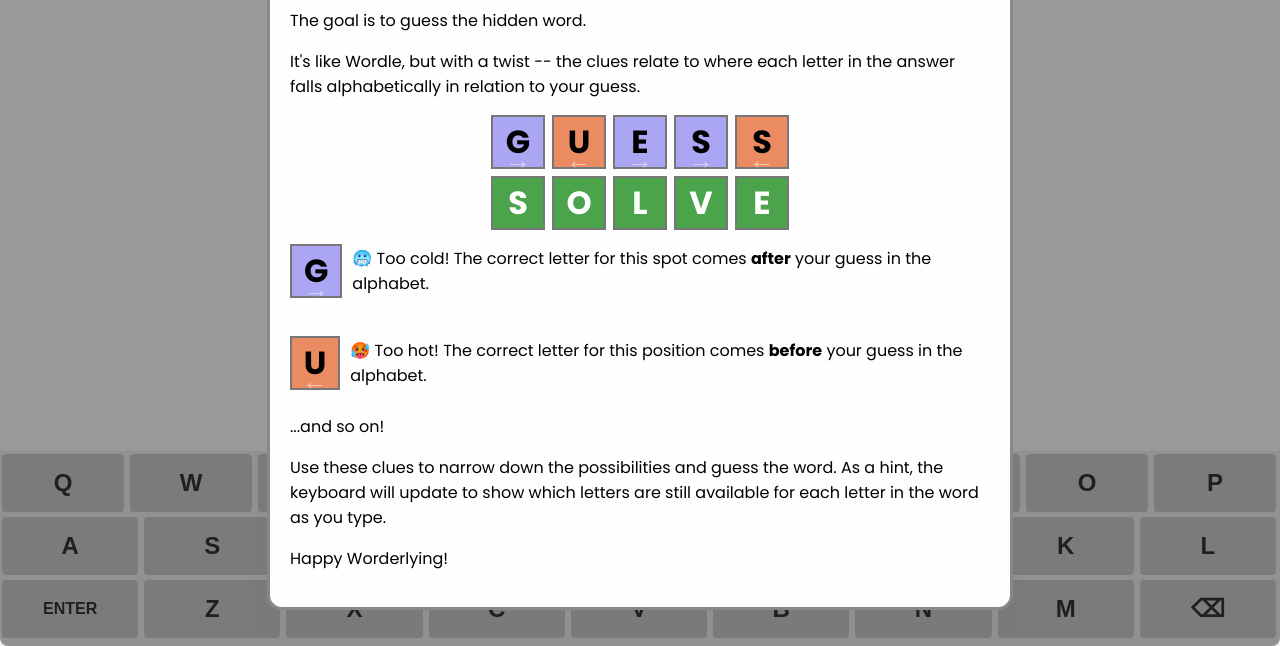
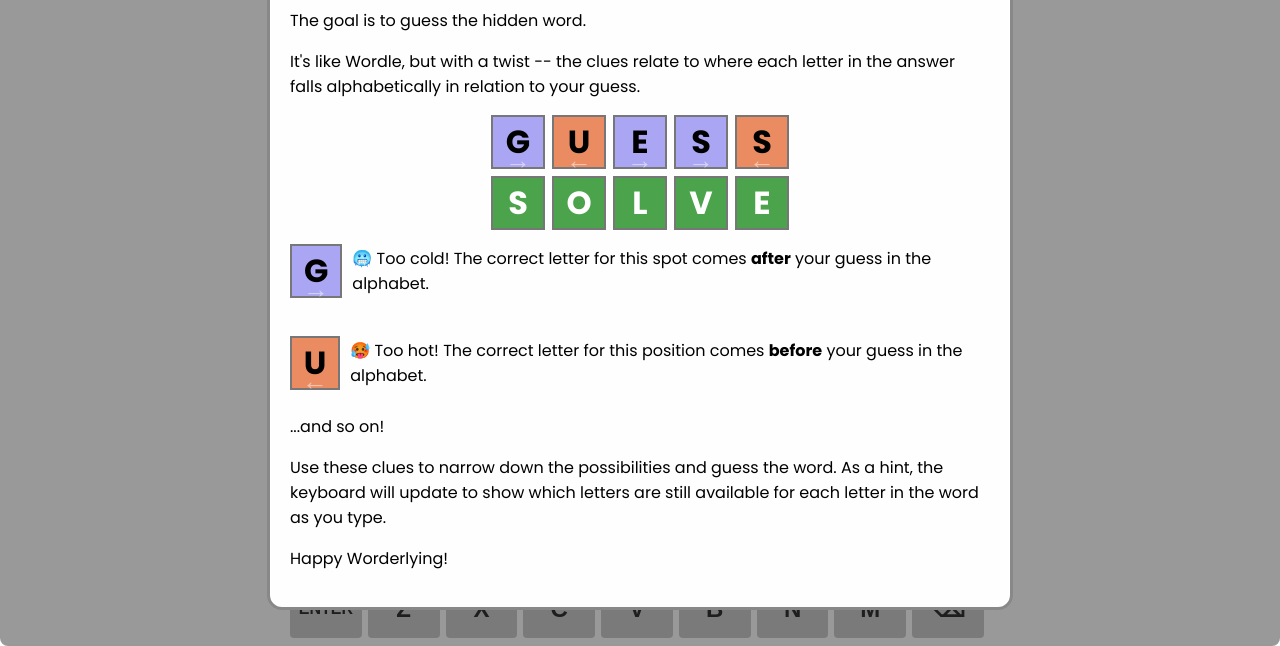
Before and after one commit to tonyrobots/woordle, a plain HTML site: page index.html in a window 1280 px wide. Shown: the part 154-800 px from the top of the page. Drawn offline with nearby package versions, Linux system fonts and the light colour scheme.

Commit message:
updated styles

```diff
--- a/styles.css
+++ b/styles.css
@@ -30,6 +30,7 @@
   font-size: 16px;
   font-weight: 400;
   font-style: italic;
+  margin-bottom: 13px;
 }
 
 .row {
@@ -95,11 +96,12 @@
 #keyboard {
   position: fixed;
   bottom: 0;
-  left: 0;
-  width: 100%;
+  left: 50%; /* Move the left edge to the center of the screen */
+  transform: translateX(-50%); /* Shift it back left by half its width */
+  max-width: 700px; /* Your desired max-width */
+  width: 100%; /* Ensures it takes full width if less than max-width */
   padding: 3px 2px;
-  /* box-shadow: 0px -2px 5px rgba(0, 0, 0, 0.2); */
-  background-color: #f1f1f1; /* Optional: background color for the keyboard */
+  /* Additional styles */
 }
 
 #playAgain {
```
